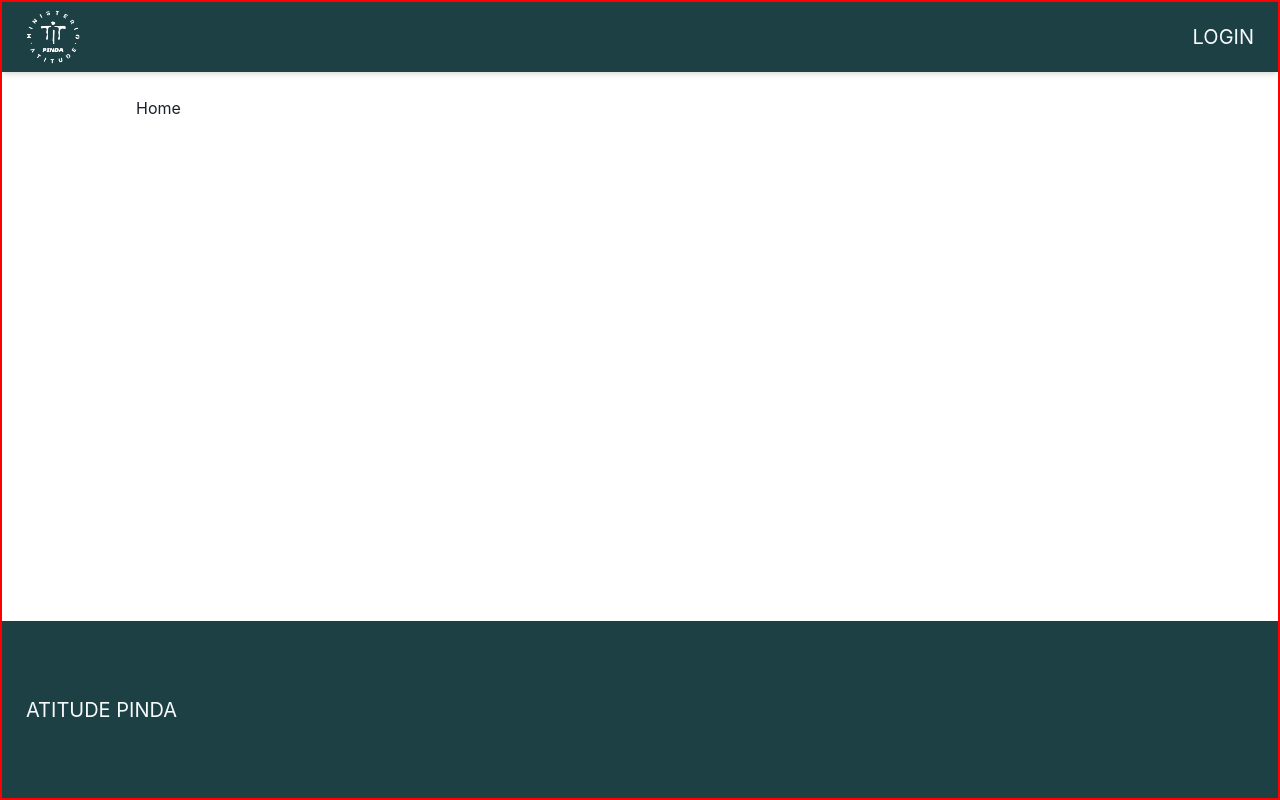
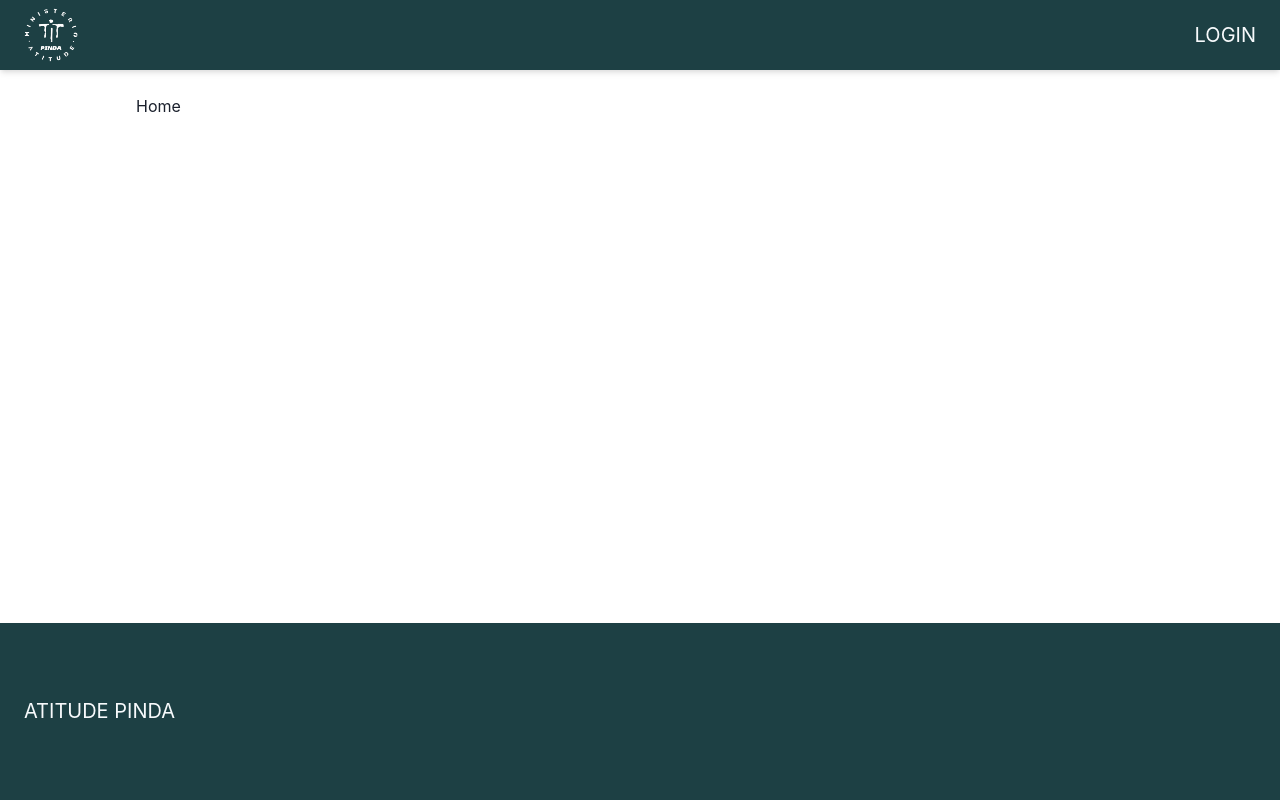
Before and after one commit to wellingtongmota/camping-fonte, a React (Vite) app: page / in a window 1280 px wide. Built offline with nearby package versions, Linux system fonts and the light colour scheme.

Commit message:
Remoção de border

```diff
--- a/src/App.jsx
+++ b/src/App.jsx
@@ -11,7 +11,6 @@ const App = () => {
       w='full'
       h='100dvh'
       overflowY='auto'
-      border='2px solid red'
     >
       <Navbar />
       <Outlet />
```
